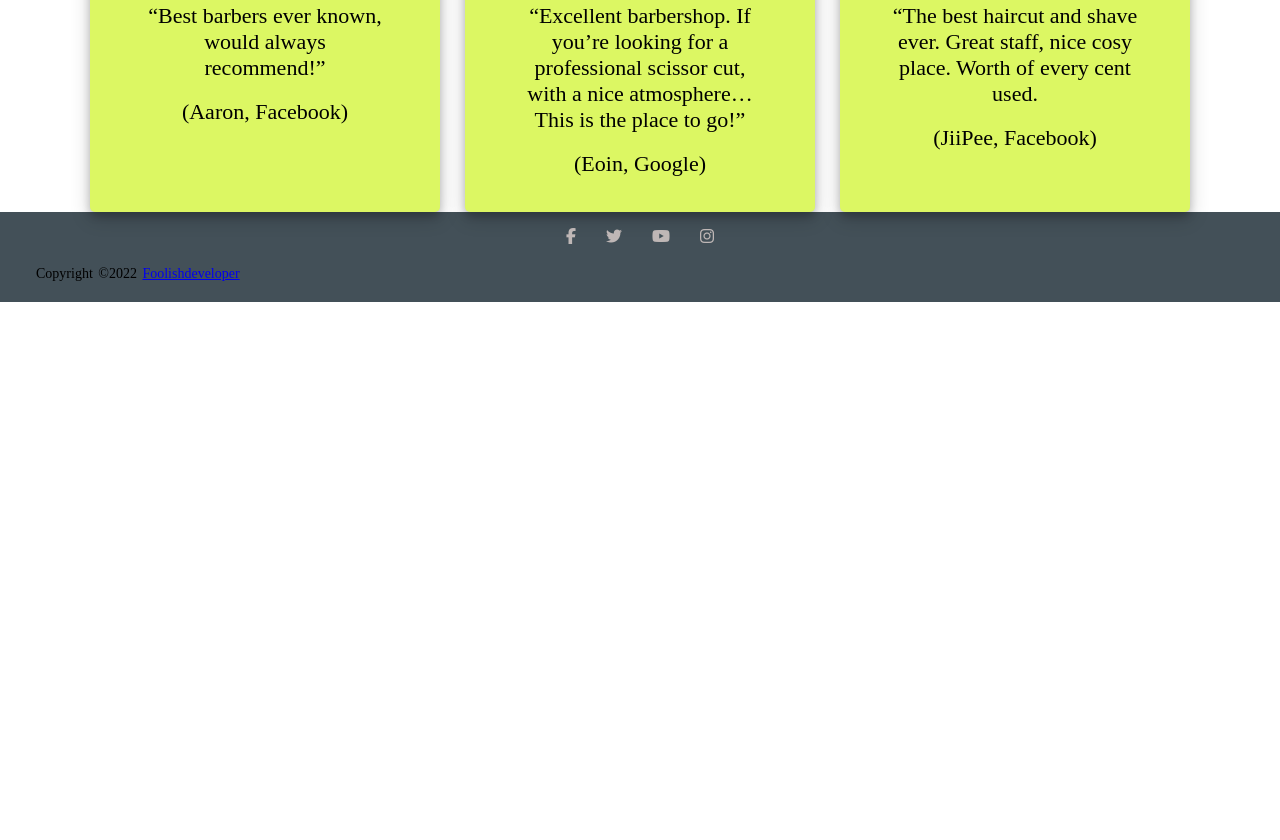
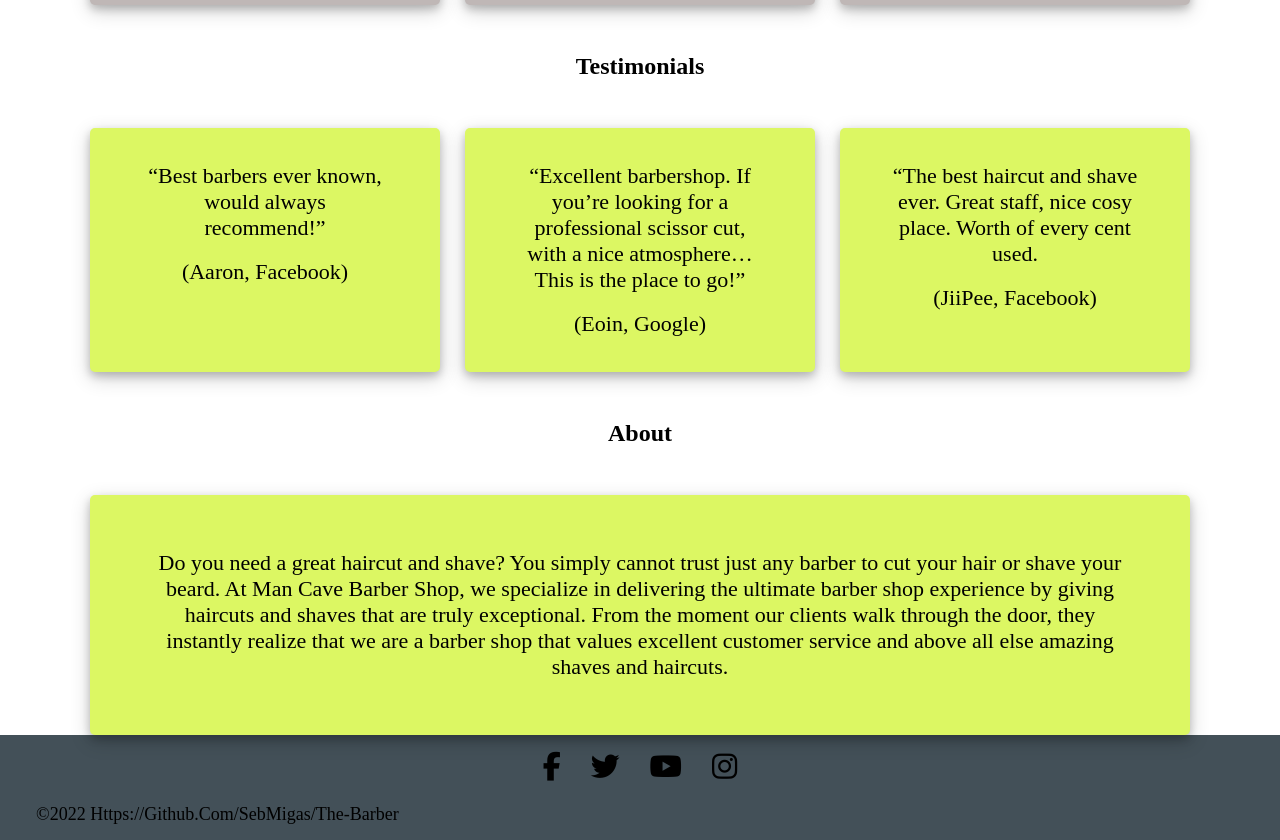
Before and after one commit to SebMigas/Mindfull-Mind, a plain HTML site: page index.html in a window 1280 px wide. Shown: the part 1365-2205 px from the top of the page. Before the commit the page ends 1667 px from the top, so only its background shows below. Drawn offline with Linux system fonts and the light colour scheme.

Commit message:
Add about and style

```diff
--- a/css/style.css
+++ b/css/style.css
@@ -71,7 +71,7 @@ nav a:focus {
 
 .hero {
     max-width: 100%;
-    height: 60vh;
+    height: 80vh;
     background: linear-gradient(rgba(0, 0, 0, 0.2), rgba(0, 0, 0, 0.2)), url(../images/mm.jpg);
     background-position: top;
     background-size: cover;
@@ -158,6 +158,30 @@ nav a:focus {
     font-size: 22px;
 }
 
+.about-text {
+    text-align: center;
+    padding: 2em;
+}
+
+.about {
+    background: #dcf763ff;
+    box-shadow: 0 4px 8px 0 rgba(0, 0, 0, 0.2), 0 6px 20px 0 rgba(0, 0, 0, 0.19);
+    padding: 5% 5%;
+    border-radius: 5px;
+    text-align: center;
+}
+
+.about-row {
+
+    width: 90%;
+    max-width: 1100px;
+    margin: auto;
+    display: grid;
+}
+
+.about p {
+    font-size: 22px;
+}
 
 
 footer {
@@ -174,11 +198,12 @@ footer {
 
 .footer-nav li {
     margin: 0 10px;
+    font-size: 1.8em;
 }
 
 .footer-nav a {
     text-decoration: none;
-    color: #BFB7B6;
+    color: black;
     padding: 5px;
 }
 
@@ -195,7 +220,11 @@ footer {
 
 .footer-bottom p {
     float: left;
-    font-size: 14px;
-    word-spacing: 2px;
-    text-transform: capitalize;
+    font-size: 18px;
+   text-transform: capitalize;
 }
+
+.footer-bottom a {
+    text-decoration: none;
+    color: black;
+}
--- a/index.html
+++ b/index.html
@@ -21,7 +21,7 @@
     <!-- Header -->
     <header>
         <h1 class="logo"><a href="index.html">Man Cave Barber</a></h1>
-
+        <button type="button" class="button-top">Book Now</button>
         <nav>
             <ul class="nav-list">
                 <li><a href="#services">Services</a></li>
@@ -34,7 +34,7 @@
     <main>
         <!--Hero Image-->
         <div class="hero">
-            <button type="button" class="button-top">Book Now</button>
+
         </div>
         <!--Services-->
         <div id="services">
@@ -119,18 +119,41 @@
             </div>
 
         </section>
+        <section>
+            <div>
+                <h2 class="about-text">About</h2>
+            </div>
+
+            <div class="about-row">
+                <div class="about">
+                    <p>Do you need a great haircut and shave? You simply cannot trust just any barber to cut your hair
+                        or shave your beard. At Man Cave Barber Shop, we specialize in delivering the ultimate barber
+                        shop experience by giving haircuts and shaves that are truly exceptional. From the moment our
+                        clients walk through the door, they instantly realize that we are a barber shop that values
+                        excellent customer service and above all else amazing shaves and haircuts.</p>
+
+                </div>
+
+
+
+        </section>
     </main>
     <!--Footer-->
     <footer>
         <ul class="footer-nav">
-            <li><a href="https://facebook.com" target="_blank" rel="noopener"><i class="fa fa-facebook"></i></a></li>
-            <li><a href="https://twitter.com" target="_blank" rel="noopener"><i class="fa fa-twitter"></i></a></li>
-            <li><a href="https://youtube.com" target="_blank" rel="noopener"><i class="fa fa-youtube"></i></a></li>
-            <li><a href="https://instagram.com" target="_blank" rel="noopener"><i class="fa fa-instagram"></i></a></li>
+            <li><a href="https://facebook.com" target="_blank" rel="noopener"
+                    aria-label="Visit our Facebook page, opens on a new tab."><i class="fa fa-facebook"></i></a></li>
+            <li><a href="https://twitter.com" target="_blank" rel="noopener"
+                    aria-label="Visit our Twitter profile, opens on a new tab."><i class="fa fa-twitter"></i></a></li>
+            <li><a href="https://youtube.com" target="_blank" rel="noopener"
+                    aria-label="Visit our Youtube page, opens on a new tab."><i class="fa fa-youtube"></i></a></li>
+            <li><a href="https://instagram.com" target="_blank" rel="noopener"
+                    aria-label="Visit our Instagram profile, opens on a new tab."><i class="fa fa-instagram"></i></a>
+            </li>
         </ul>
 
         <div class="footer-bottom">
-            <p>copyright &copy;2022 <a href="#">foolishdeveloper</a> </p>
+            <p>&copy;2022 <a href="#">https://github.com/SebMigas/The-Barber</a> </p>
         </div>
 
 
```
